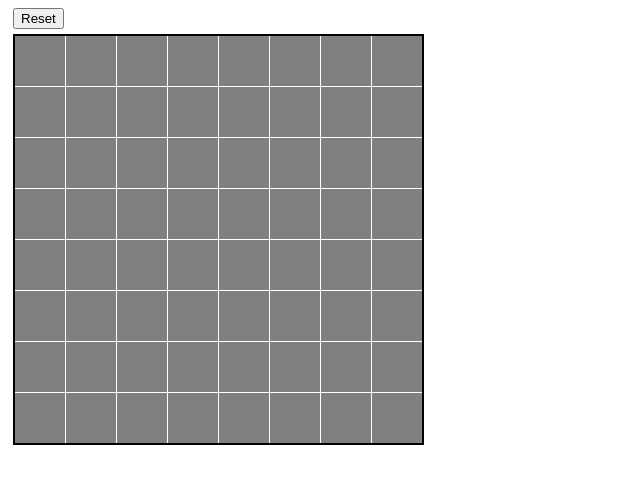
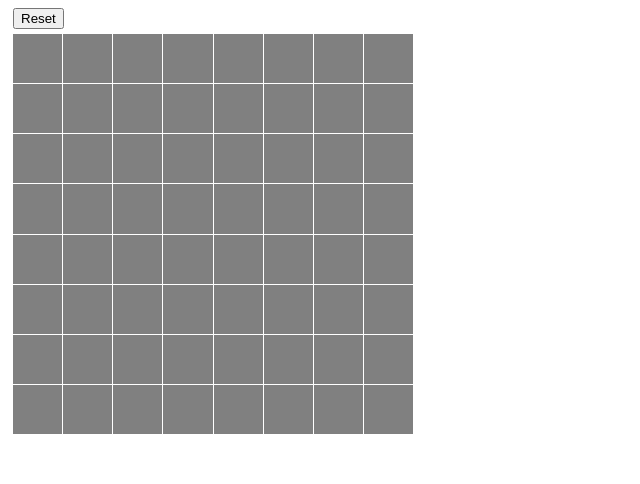
Before and after one commit to New-HGW-XX7/odin-etchasketch, a plain HTML site: page index.html in a window 1280 px wide. Shown: the whole page, without its empty margins (0-640 px from the left). Drawn offline with Linux system fonts and the light colour scheme.

Commit message:
Refactor grid generation

```diff
--- a/script.js
+++ b/script.js
@@ -1,8 +1,6 @@
-// console.log('Test');
-
 const container = document.querySelector('.container');
 
-for(let i = 0; i < 8 * 8; i++) {
+/* for(let i = 0; i < 8 * 8; i++) {
     const div = document.createElement('div');
 
 
@@ -11,7 +9,7 @@ for(let i = 0; i < 8 * 8; i++) {
     })
 
     container.appendChild(div);
-}
+} */
 
 const resetbtn = document.querySelector('.reset');
 resetbtn.addEventListener('click', () => {
@@ -25,3 +23,14 @@ resetbtn.addEventListener('click', () => {
 function resetDivs(divElement) {
     divElement.style.backgroundColor = 'grey';
 }
+
+for(let x = 0; x < 8; x++) {
+    const innerContainer = document.createElement('div');
+    innerContainer.classList.add('innerContainer');
+    container.appendChild(innerContainer);
+        for(let y = 0; y < 8; y++) {
+            const innerDiv = document.createElement('div');
+            innerDiv.classList.add('innerDiv');
+            innerContainer.appendChild(innerDiv);
+        }
+}
--- a/style.css
+++ b/style.css
@@ -1,20 +1,41 @@
 .container {
 
     display: flex;
-    flex-wrap: wrap;
+    flex-direction: column;
     gap: 1px;
 
-    border-style: solid;
-    border-width: 2px;
+
+   /*flex-wrap: wrap;
+    gap: 1px;*/
+
+    border-style: none;
+    border-width: 0px;
     padding: 0px;
     margin: 5px;
-    max-width: 407px;
+    width: 400px;
+    height: 400px;
 }
 
+/*
 .container div {
+    box-sizing: border-box;
+    border-width: 1px;
+    border-style: solid;
+    width: 50px;
     height: 50px;
-    width: 50px;
     background-color: grey;
     margin: 0;
     padding: 0;
 }
+*/
+
+.innerContainer {
+    flex: 1;
+    display: flex;
+    gap: 1px;
+}
+
+.innerDiv {
+    flex: 1;
+    background-color: grey;
+}
```
